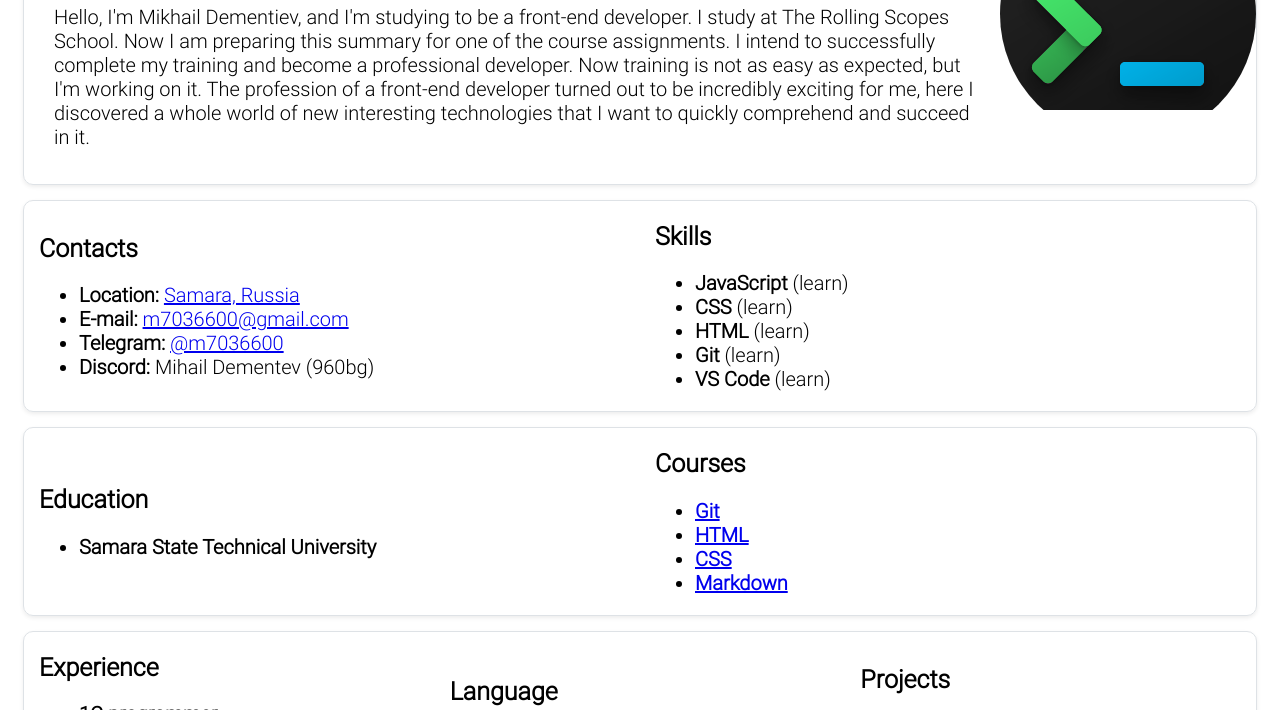
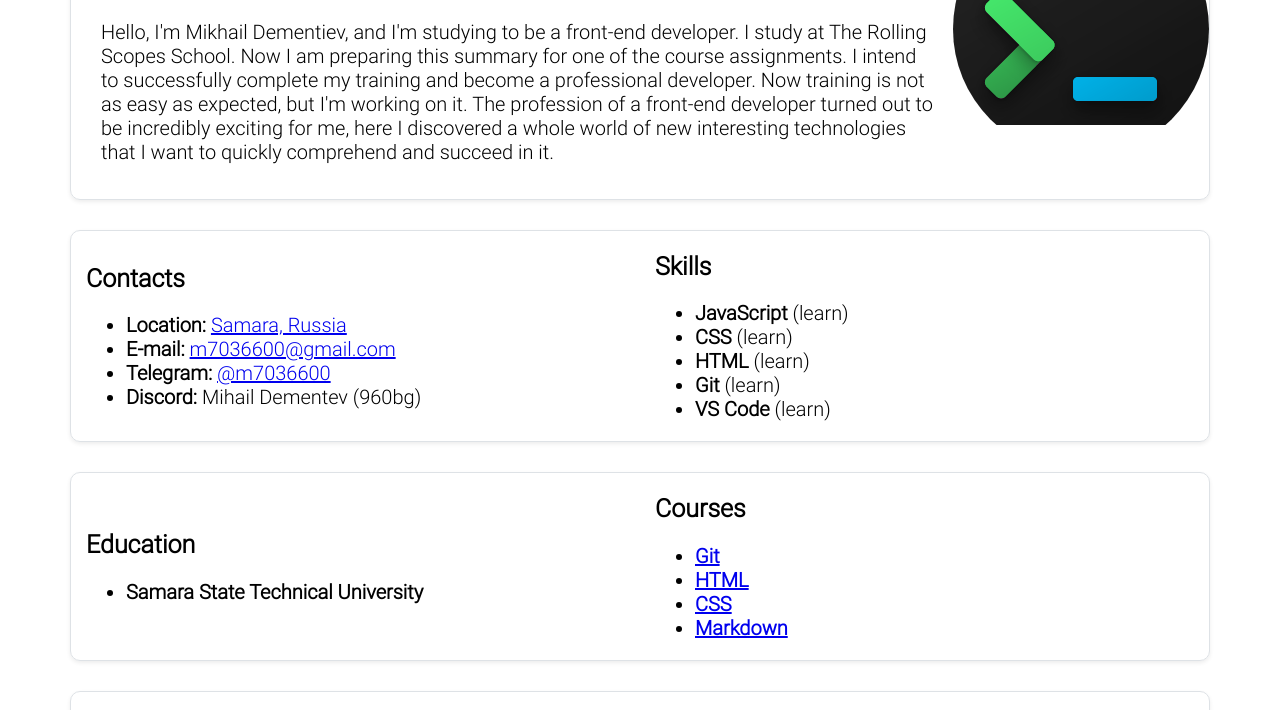
Before and after one commit to 960bg/rsschool-cv_0, a plain HTML site: page index.html in a window 1280 px wide. Shown: the part 256-966 px from the top of the page. Drawn offline with Linux system fonts and the light colour scheme.

Commit message:
fix: fixed .container

```diff
--- a/res/styles/style.css
+++ b/res/styles/style.css
@@ -93,14 +93,14 @@
 } */
 
 /* контейнер содержимого на странице */
-/* .container {
+.container {
   display: flex;
   flex-direction: column;
   max-width: 1200px;
   margin: 0 auto;
   padding: 0 15px;
-  border: 1px solid red;
-} */
+  /* border: 1px solid red; */
+}
 
 /* флекс контейнер для фото и о себе */
 /* .header .flex-container-row {
```
